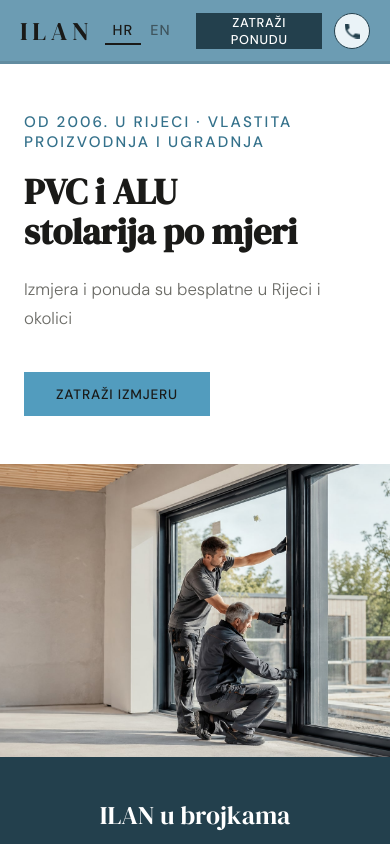
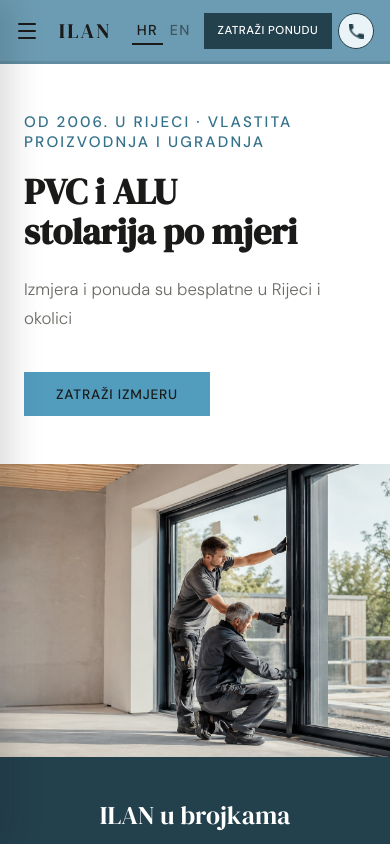
Before and after one commit to SlavicCodeBender/weby, a Next.js app: page / in a window 390 px wide. Shown: the top 844 px of the page. Built offline with nearby package versions, Linux system fonts and the light colour scheme; no server answers.

Commit message:
add burger for mobile

```diff
--- a/src/components/Navbar.module.css
+++ b/src/components/Navbar.module.css
@@ -21,6 +21,31 @@
   letter-spacing: 0.18em;
   color: var(--ink);
   text-decoration: none;
+}
+
+/* Hamburger — samo na mobitelu, lijevo od logotipa. Na desktopu se vidi
+   puni popis linkova pa ovaj gumb nije ni u DOM-u vizualno. */
+.burger {
+  display: none;
+  flex-direction: column;
+  justify-content: center;
+  align-items: center;
+  gap: 5px;
+  width: 40px;
+  height: 40px;
+  flex-shrink: 0;
+  background: transparent;
+  border: none;
+  cursor: pointer;
+  margin-right: -0.4rem;
+}
+
+.burger span {
+  display: block;
+  width: 20px;
+  height: 2px;
+  background: var(--ink);
+  border-radius: 1px;
 }
 
 .links {
@@ -105,23 +130,131 @@
   background: var(--primary-dark);
 }
 
-@media (max-width: 768px) {
-  .nav {
-    padding: 0 1.25rem;
-    gap: 0.75rem;
-  }
+/* Puni popis linkova puca u dva retka prije nego stigne do mobilnog praga
+   (768px) — "O nama" se lomi već oko 940-960px. Hamburger zato preuzima
+   ranije, na 1024px, dok sitnija stiskanja (padding, veličina gumba) ostaju
+   vezana za pravi mobilni prag ispod. */
+@media (max-width: 1024px) {
   .links {
     display: none;
   }
-  .right {
-    gap: 0.75rem;
+  .burger {
+    display: flex;
   }
+}
+
+@media (max-width: 768px) {
   .nav {
     --btn-h: 36px;
+    padding: 0 1rem;
+    gap: 0.4rem;
+  }
+  .logo {
+    font-size: 1.3rem;
+    letter-spacing: 0.1em;
+  }
+  .burger {
+    width: 32px;
+    margin-right: -0.3rem;
+    margin-left: -0.3rem;
+  }
+  .burger span {
+    width: 18px;
+  }
+  .right {
+    gap: 0.4rem;
+  }
+  .langs {
+    margin-right: 0.15rem;
+  }
+  .lang {
+    padding: 0.3rem 0.3rem;
   }
   .cta {
-    padding: 0 1.1rem;
-    font-size: 0.8rem;
+    padding: 0 0.85rem;
+    font-size: 0.72rem;
+    letter-spacing: 0.04em;
+  }
+}
+
+/* Zatamnjenje iza panela — isti obrazac kao QuoteModal, ali bez blura jer
+   panel dolazi sa strane, ne treba dodatno odvajanje od pozadine. */
+.overlay {
+  position: fixed;
+  inset: 0;
+  z-index: 200;
+  background: rgba(26, 26, 24, 0.45);
+  opacity: 0;
+  pointer-events: none;
+  transition: opacity 0.25s ease;
+}
+
+.overlayOpen {
+  opacity: 1;
+  pointer-events: auto;
+}
+
+.drawer {
+  position: fixed;
+  top: 0;
+  left: 0;
+  bottom: 0;
+  z-index: 201;
+  width: min(80vw, 320px);
+  background: var(--deep);
+  box-shadow: 12px 0 30px rgba(26, 26, 24, 0.15);
+  display: flex;
+  flex-direction: column;
+  padding: 1.25rem 1.5rem 2rem;
+  transform: translateX(-100%);
+  transition: transform 0.28s ease;
+}
+
+.drawerOpen {
+  transform: translateX(0);
+}
+
+.close {
+  align-self: flex-end;
+  background: transparent;
+  border: none;
+  cursor: pointer;
+  color: var(--white);
+  padding: 0.6rem;
+  margin: -0.6rem -0.6rem 1rem 0;
+}
+
+.drawerLinks {
+  display: flex;
+  flex-direction: column;
+  list-style: none;
+}
+
+.drawerLinks a {
+  display: block;
+  padding: 1rem 0.25rem;
+  font-family: var(--font-display);
+  font-size: 1.2rem;
+  color: var(--white);
+  text-decoration: none;
+  border-bottom: 1px solid rgba(255, 255, 255, 0.16);
+}
+
+.drawerLinks li:last-child a {
+  border-bottom: none;
+}
+
+@media (prefers-reduced-motion: reduce) {
+  .overlay,
+  .drawer {
+    transition: none;
+  }
+}
+
+@media (min-width: 1025px) {
+  .overlay,
+  .drawer {
+    display: none;
   }
 }
 
--- a/src/components/Navbar.tsx
+++ b/src/components/Navbar.tsx
@@ -1,4 +1,5 @@
 'use client'
+import { useEffect, useRef, useState } from 'react'
 import Link from 'next/link'
 import { useSite } from './SiteProvider'
 import type { Lang } from '../lib/i18n'
@@ -11,9 +12,52 @@ const LANGS: { code: Lang; label: string }[] = [
 
 export default function Navbar() {
   const { t, lang, setLang, openQuote } = useSite()
+  const [open, setOpen] = useState(false)
+  const panelRef = useRef<HTMLDivElement>(null)
+  const lastFocused = useRef<HTMLElement | null>(null)
+
+  /* Isti obrazac kao QuoteModal: zaključa scroll iza sebe, zatvara na Escape
+     i vraća fokus na gumb koji ga je otvorio. */
+  useEffect(() => {
+    if (!open) return
+
+    lastFocused.current = document.activeElement as HTMLElement | null
+    panelRef.current?.focus()
+
+    const { overflow } = document.body.style
+    document.body.style.overflow = 'hidden'
+
+    function onKeyDown(e: KeyboardEvent) {
+      if (e.key === 'Escape') setOpen(false)
+    }
+    document.addEventListener('keydown', onKeyDown)
+
+    return () => {
+      document.removeEventListener('keydown', onKeyDown)
+      document.body.style.overflow = overflow
+      lastFocused.current?.focus()
+    }
+  }, [open])
+
+  const izbornik = lang === 'hr' ? 'Izbornik' : 'Menu'
+  const zatvoriIzbornik = lang === 'hr' ? 'Zatvori izbornik' : 'Close menu'
 
   return (
+    <>
       <nav className={styles.nav}>
+        <button
+          type="button"
+          className={styles.burger}
+          aria-label={izbornik}
+          aria-expanded={open}
+          aria-controls="mobilni-izbornik"
+          onClick={() => setOpen(true)}
+        >
+          <span />
+          <span />
+          <span />
+        </button>
+
         <a href="#top" className={styles.logo}>
           ILAN
         </a>
@@ -67,5 +111,65 @@ export default function Navbar() {
           </a>
         </div>
       </nav>
+
+      {/* Mobilni izbornik: uvijek u DOM-u (radi klizne animacije), samo se
+          pomiče izvan ekrana kad je zatvoren. Iznad njega isti overlay obrazac
+          kao kod QuoteModala. */}
+      <div
+        className={`${styles.overlay} ${open ? styles.overlayOpen : ''}`}
+        onClick={() => setOpen(false)}
+        aria-hidden="true"
+      />
+
+      <div
+        id="mobilni-izbornik"
+        ref={panelRef}
+        className={`${styles.drawer} ${open ? styles.drawerOpen : ''}`}
+        role="dialog"
+        aria-modal="true"
+        aria-label={izbornik}
+        aria-hidden={!open}
+        tabIndex={-1}
+      >
+        <button
+          type="button"
+          className={styles.close}
+          onClick={() => setOpen(false)}
+          aria-label={zatvoriIzbornik}
+        >
+          <svg viewBox="0 0 20 20" width={22} height={22} fill="none" aria-hidden="true">
+            <path
+              d="M5 5 L15 15 M15 5 L5 15"
+              stroke="currentColor"
+              strokeWidth="1.8"
+              strokeLinecap="round"
+            />
+          </svg>
+        </button>
+
+        <ul className={styles.drawerLinks}>
+          <li>
+            <a href="#services" onClick={() => setOpen(false)}>
+              {t.nav.services}
+            </a>
+          </li>
+          <li>
+            <a href="#gallery" onClick={() => setOpen(false)}>
+              {t.nav.gallery}
+            </a>
+          </li>
+          <li>
+            <a href="#contact" onClick={() => setOpen(false)}>
+              {t.nav.contact}
+            </a>
+          </li>
+          <li>
+            <Link href="/o-nama" onClick={() => setOpen(false)}>
+              {t.nav.about}
+            </Link>
+          </li>
+        </ul>
+      </div>
+    </>
   )
 }
```
Lines whose indentation alone changed are shown as unchanged.
